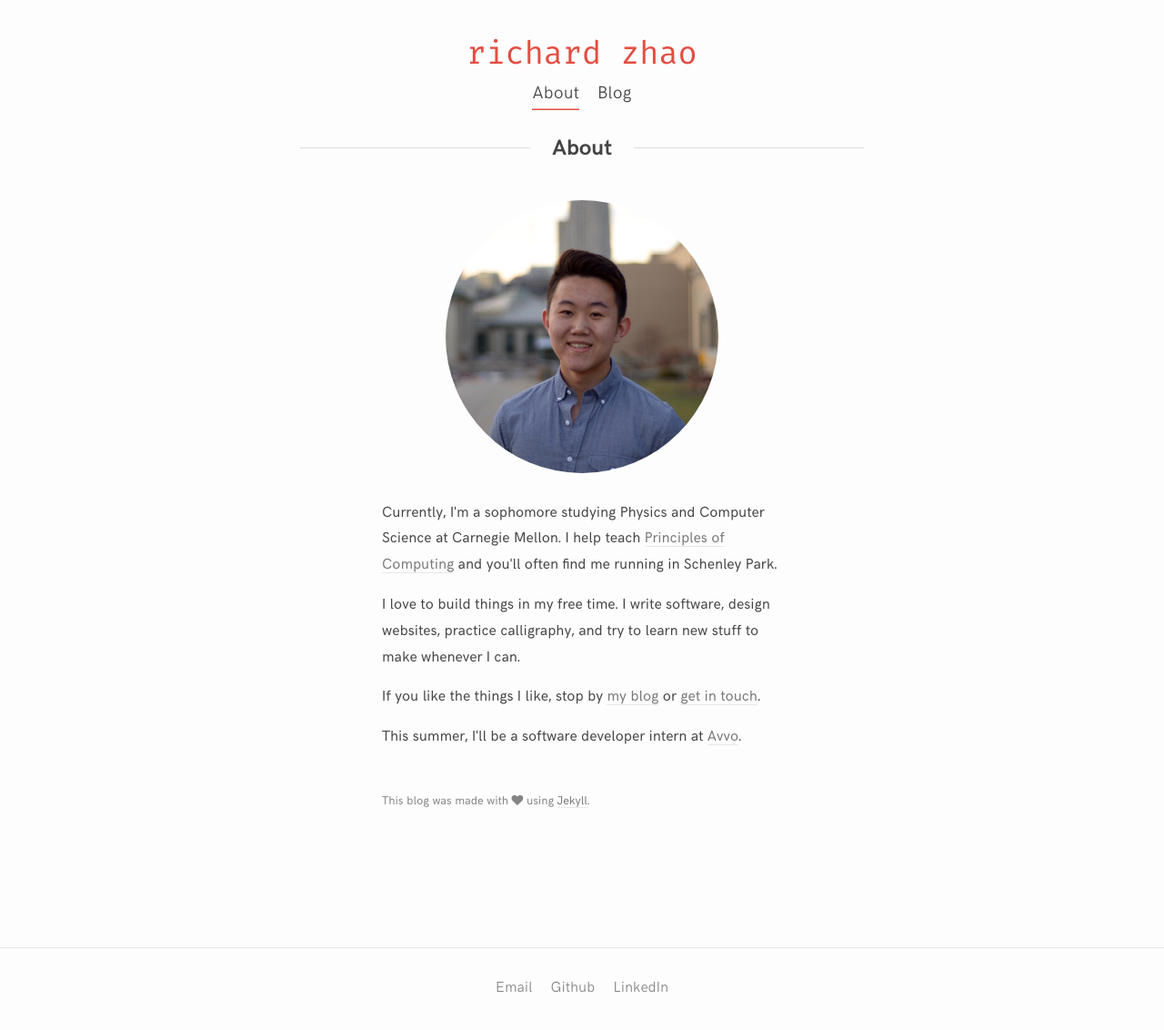
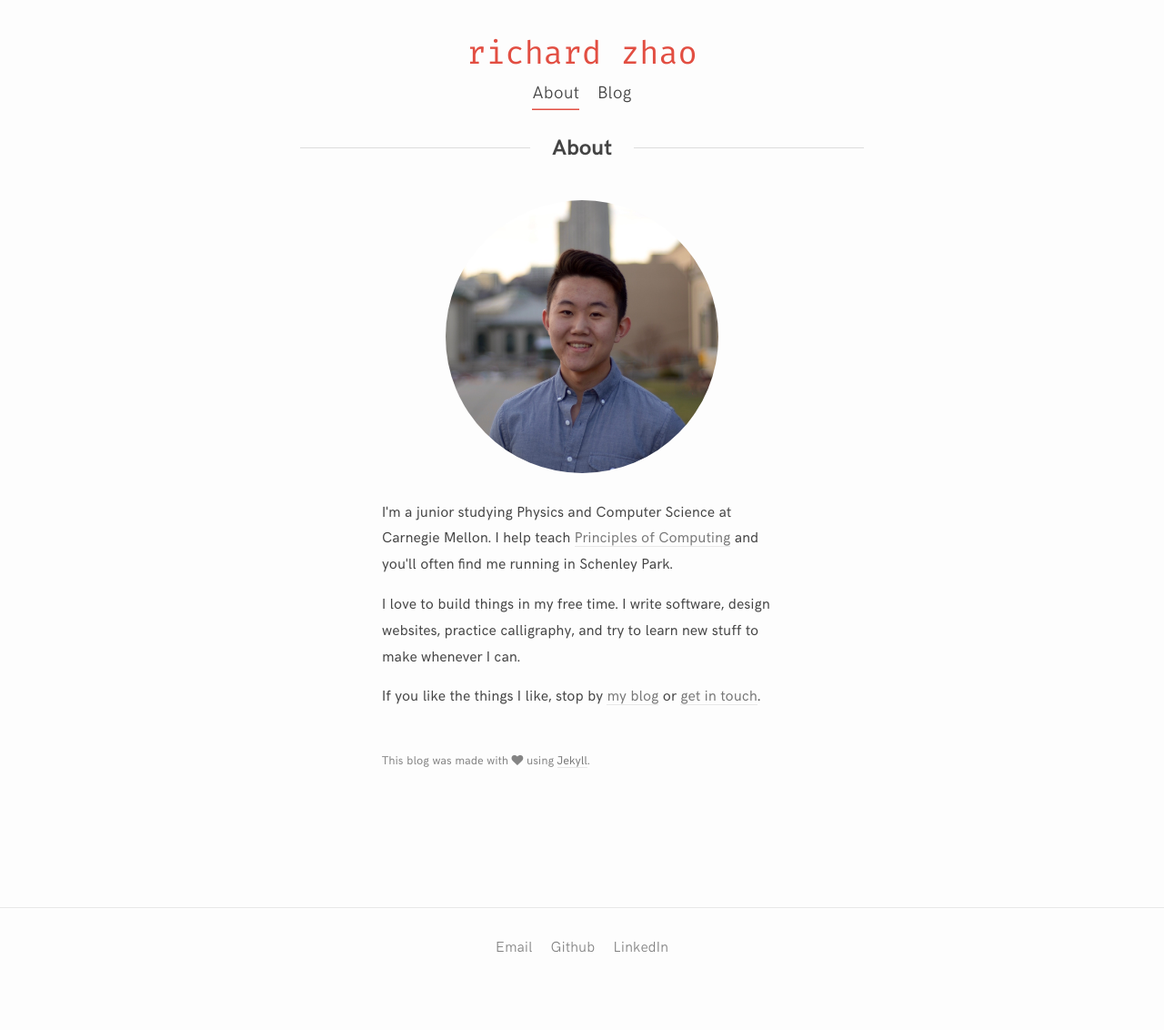
Before and after one commit to zhaorz/zhaorz.github.io, a Jekyll site: the page built from about.html, in a window 1280 px wide. Shown: the whole page at 91% size. Built offline with Jekyll 4.4.1, drawn with Linux system fonts in a browser that asks for light colours; nearby versions of some CDN libraries; after the commit the page ends 1088 px from its top, so only the background shows below that.

Commit message:
Remove avvo

```diff
--- a/about.html
+++ b/about.html
@@ -14,7 +14,7 @@ permalink: /about/
   <div class="horizontal divider"></div>
 
   <p>
-  Currently, I'm a sophomore studying Physics and Computer Science at Carnegie
+  I'm a junior studying Physics and Computer Science at Carnegie
   Mellon. I help teach <a href="https://cs.cmu.edu/~15110">Principles of Computing</a>
   and you'll often find me running in Schenley Park.
   </p>
@@ -31,11 +31,6 @@ permalink: /about/
   <a href="mailto:{{ site.email }}">get in touch</a>.
   </p>
 
-  <p>
-  This summer, I'll be a software developer intern at
-  <a href="http://www.avvo.com/">Avvo</a>.
-  </p>
-
   <br>
 
   <p class="small">
--- a/index.html
+++ b/index.html
@@ -12,10 +12,6 @@ layout: narrow
 
     Head teaching assistant for
     <a href="http://cs.cmu.edu/~15110/">Principles of Computing</a>.
-
-    <br>
-
-    Software developer intern at <a href="http://www.avvo.com/">Avvo</a>.
   </p>
 
   <br>
```
